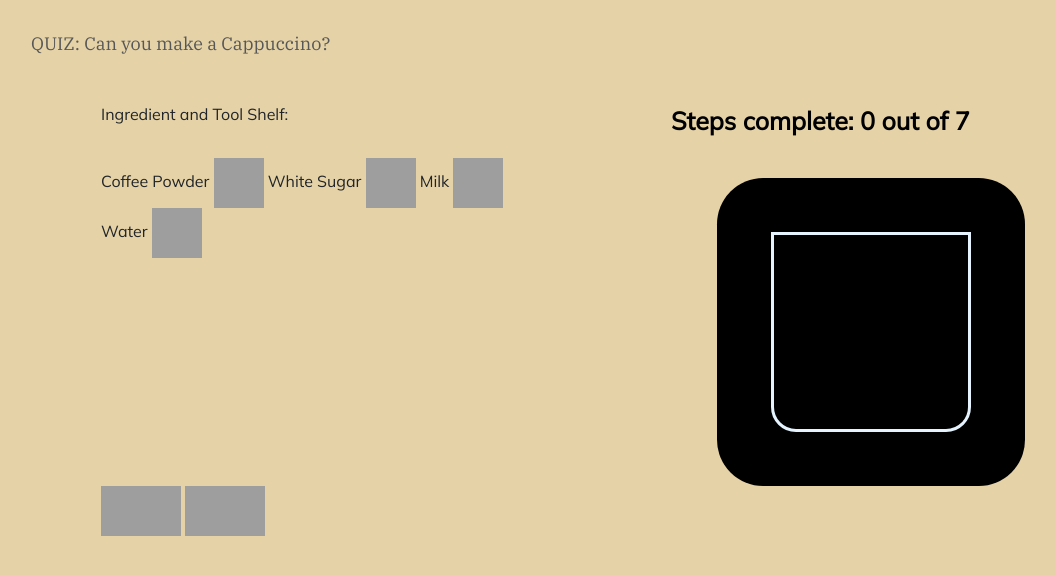
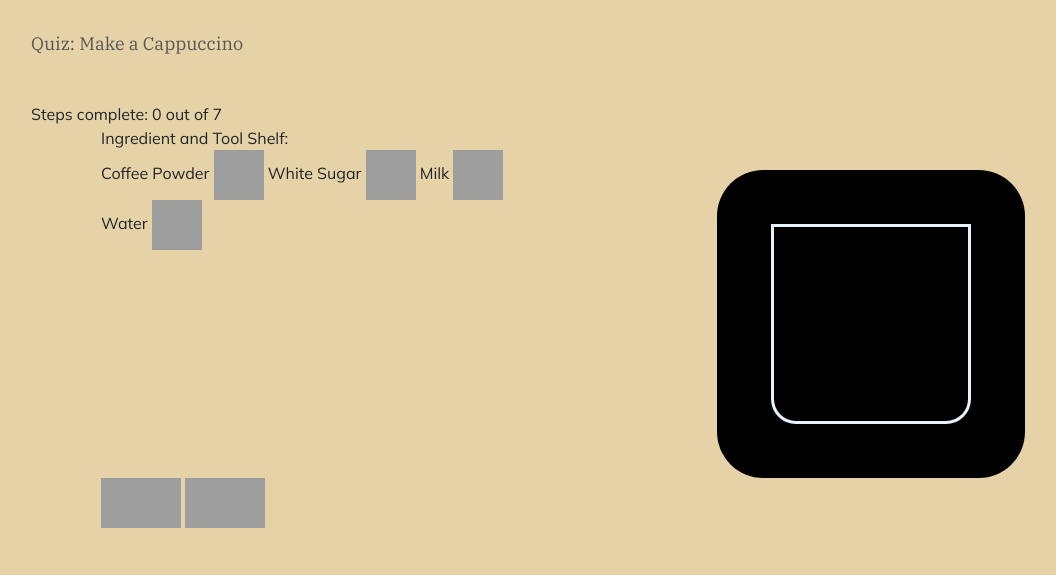
Before and after one commit to RebeccaHale/UI-Final-Project, a Flask app: page /quiz/1 in a window 1280 px wide. Shown: the part 56-631 px from the top of the page, without its empty margins (54-1110 px from the left). Run offline with Flask 2, Linux system fonts and the light colour scheme; some libraries are stand-ins or nearby versions; grey boxes are pictures that could not be loaded.

Commit message:
updated quiz UI

```diff
--- a/templates/quiz.html
+++ b/templates/quiz.html
@@ -12,16 +12,18 @@
     </script>
     <div class="row">
         <div class="col-12">
-            <div id="drink_name"> QUIZ: Can you make a {{drink_info.name}}? </div>
+            <div id="drink_name"> Quiz: Make a {{drink_info.name}} </div>
         </div>
     </div>
     <div class="row">
-        <div class="col-6">
+        <div class="col-12">
+            <div id="step_quiz">Steps complete: {{score}} out of {{drink_info.number_steps}}</div>
+            <div id="score_label"></div>
+        </div>
+    </div>
+    <div class="row">
+        <div class="col-12">
             <div id="shelf_label"> Ingredient and Tool Shelf: </div>
-        </div>
-        <div class="col-6">
-            <div id="step_label">Steps complete: {{score}} out of {{drink_info.number_steps}}</div>
-            <div id="score_label"></div>
         </div>
     </div>
     <div class="row">
@@ -72,6 +74,9 @@
              {% endfor %}
             </div>
         </div>
+        <div class="col-6">
+            <div id="home_button_add"></div>
+        </div>
     </div>
 
 {% endblock %}
```
